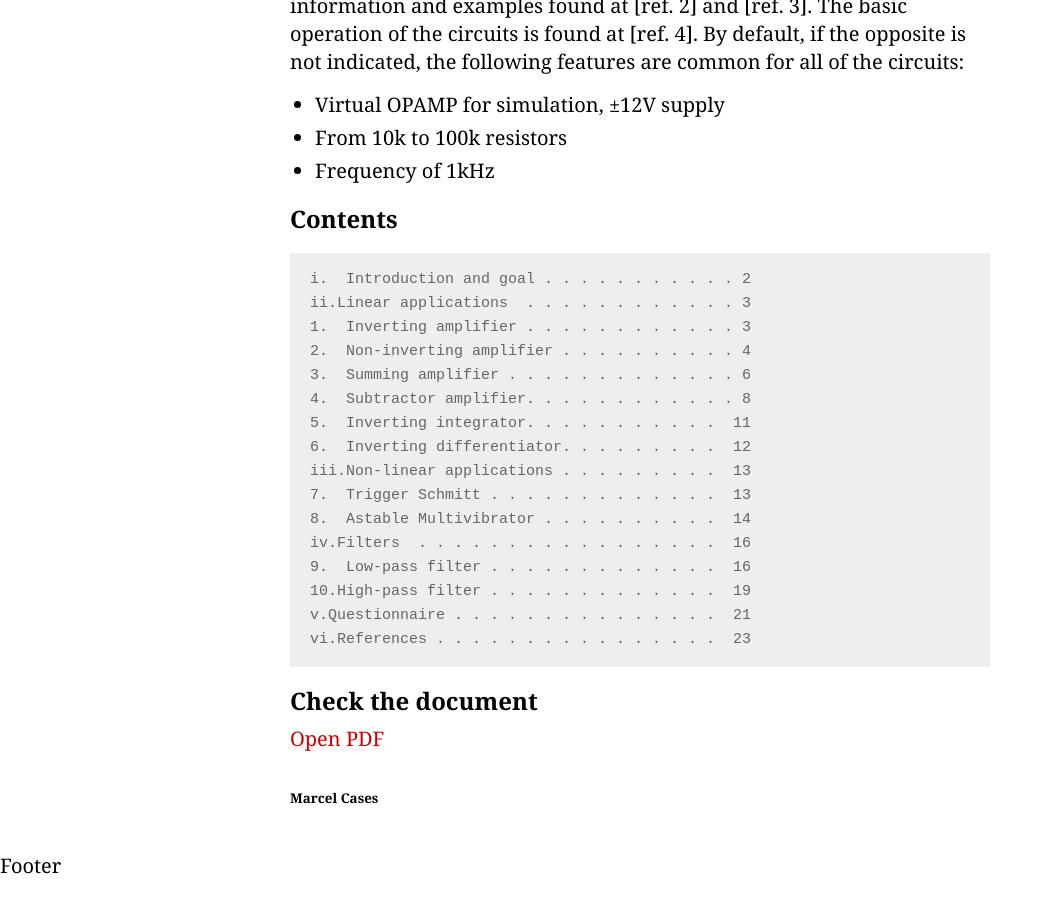
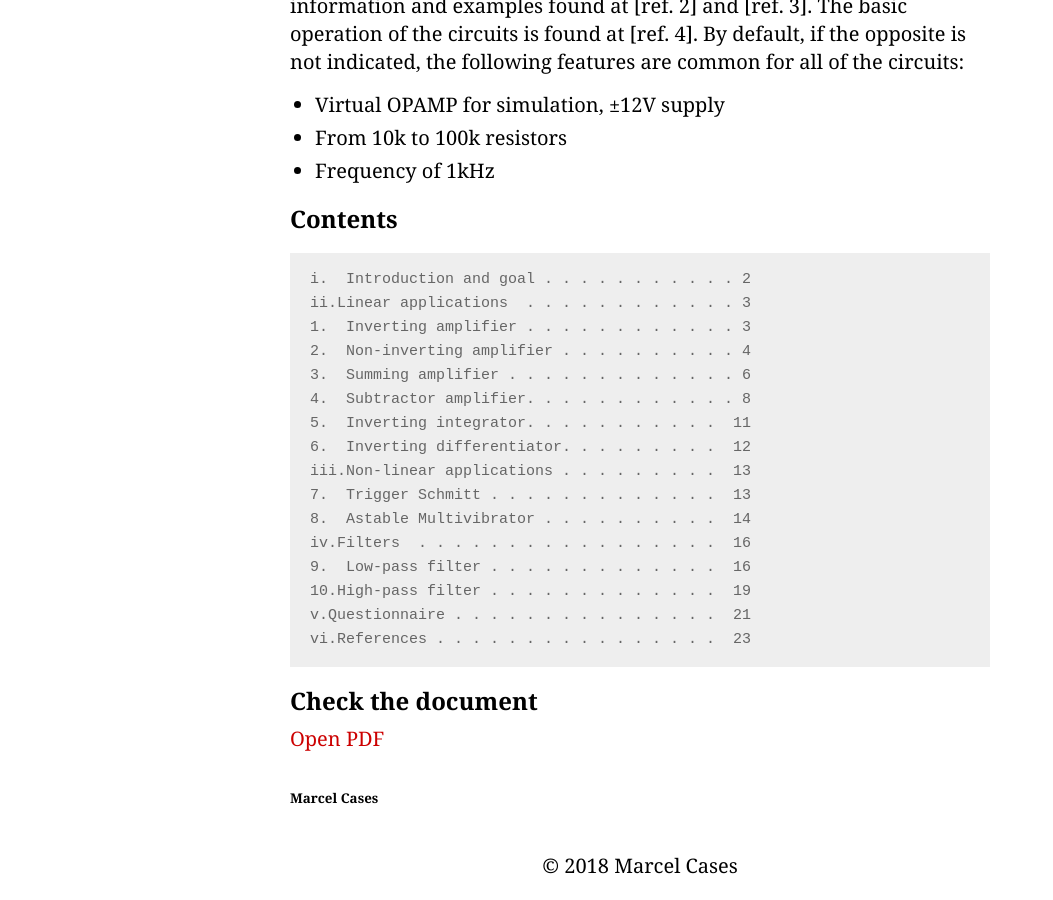
Before and after one commit to marcelcases/marcelcases.github.io, a Jekyll site: the page built from index.html, in a window 1280 px wide and 900 px high, scrolled down 2091 px. Shown: the whole window, without its empty margins (0-1053 px from the left). Built offline with Jekyll 4.4.1, drawn with Linux system fonts in a browser that asks for light colours; comment, search, counter and statistics services are not loaded.

Commit message:
Update footer.html

```diff
--- a/_includes/footer.html
+++ b/_includes/footer.html
@@ -1,2 +1,2 @@
 
-Footer
+<center><p>&copy; 2018 Marcel Cases<p></center>
```
